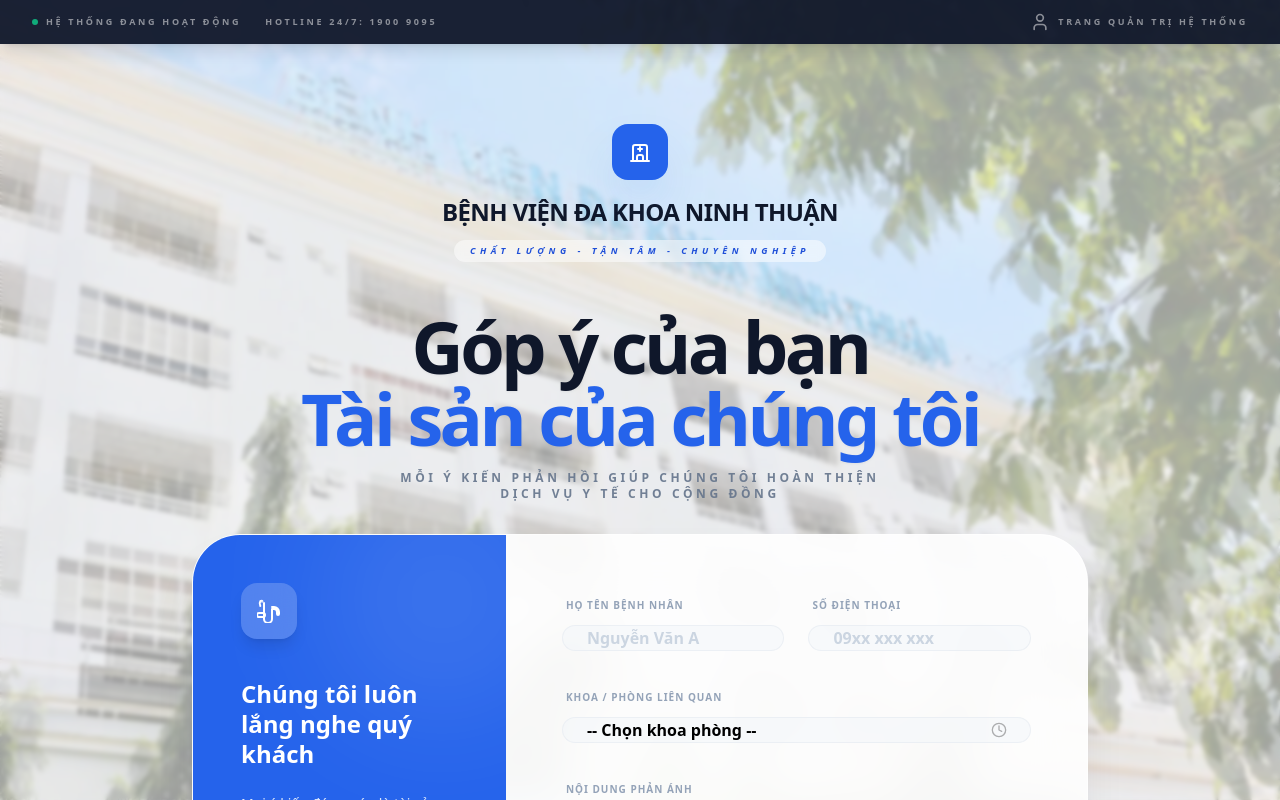
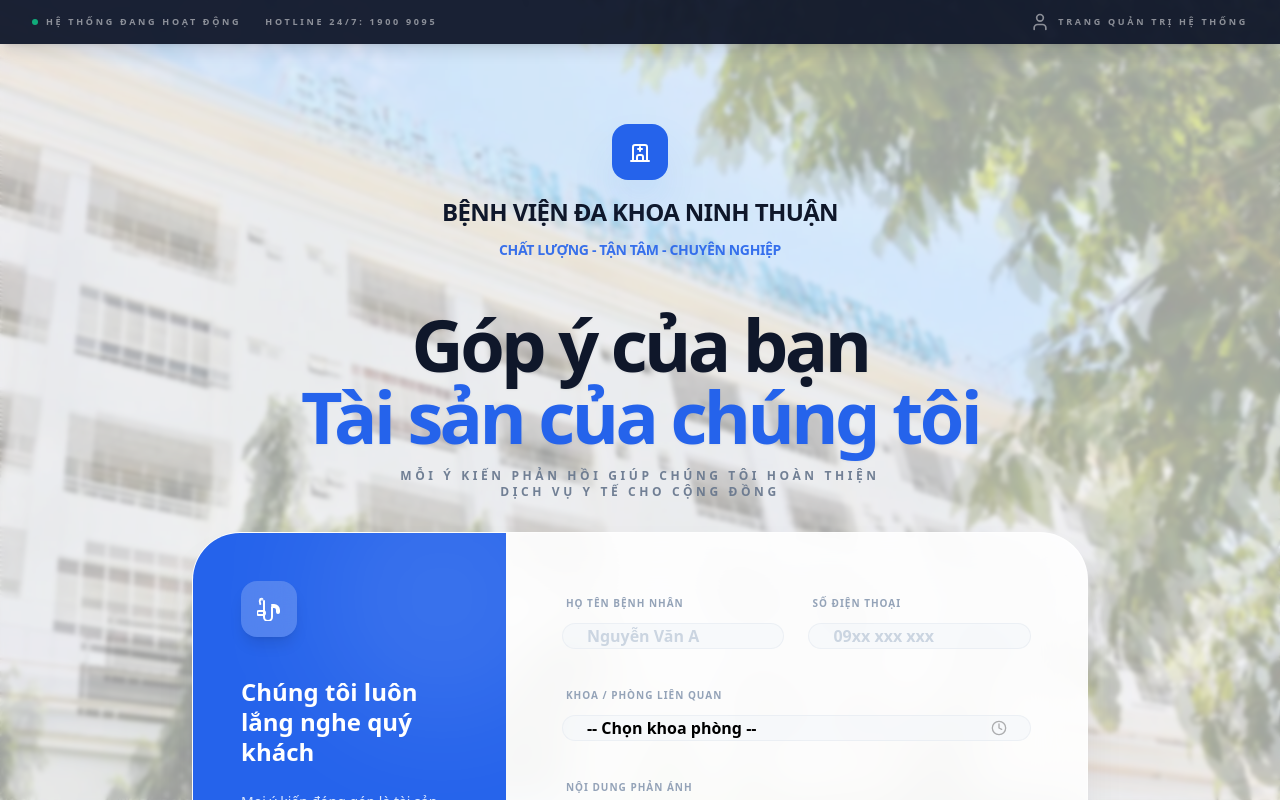
Before and after one commit to Khoitran2711/test-form-1, a React (Vite) app: page / in a window 1280 px wide. Shown: the top 800 px of the page. Built offline with nearby package versions, Linux system fonts and the light colour scheme.

Commit message:
Update App.tsx

```diff
--- a/App.tsx
+++ b/App.tsx
@@ -86,7 +86,7 @@ const App: React.FC = () => {
             </div>
             <div className="text-center">
               <h1 className="text-xl md:text-2xl font-extrabold text-slate-900 tracking-tight uppercase leading-none">{HOSPITAL_NAME}</h1>
-              <p className="text-[9px] text-blue-700 font-extrabold uppercase tracking-[0.5em] mt-3 italic bg-white/50 px-4 py-1 rounded-full backdrop-blur-sm inline-block">Chất lượng - Tận tâm - Chuyên nghiệp</p>
+              <p className="text-blue-600 font-extrabold tracking-tight uppercase text-xs md:text-sm mt-3 opacity-90">Chất lượng - Tận tâm - Chuyên nghiệp</p>
             </div>
           </div>
 
```
